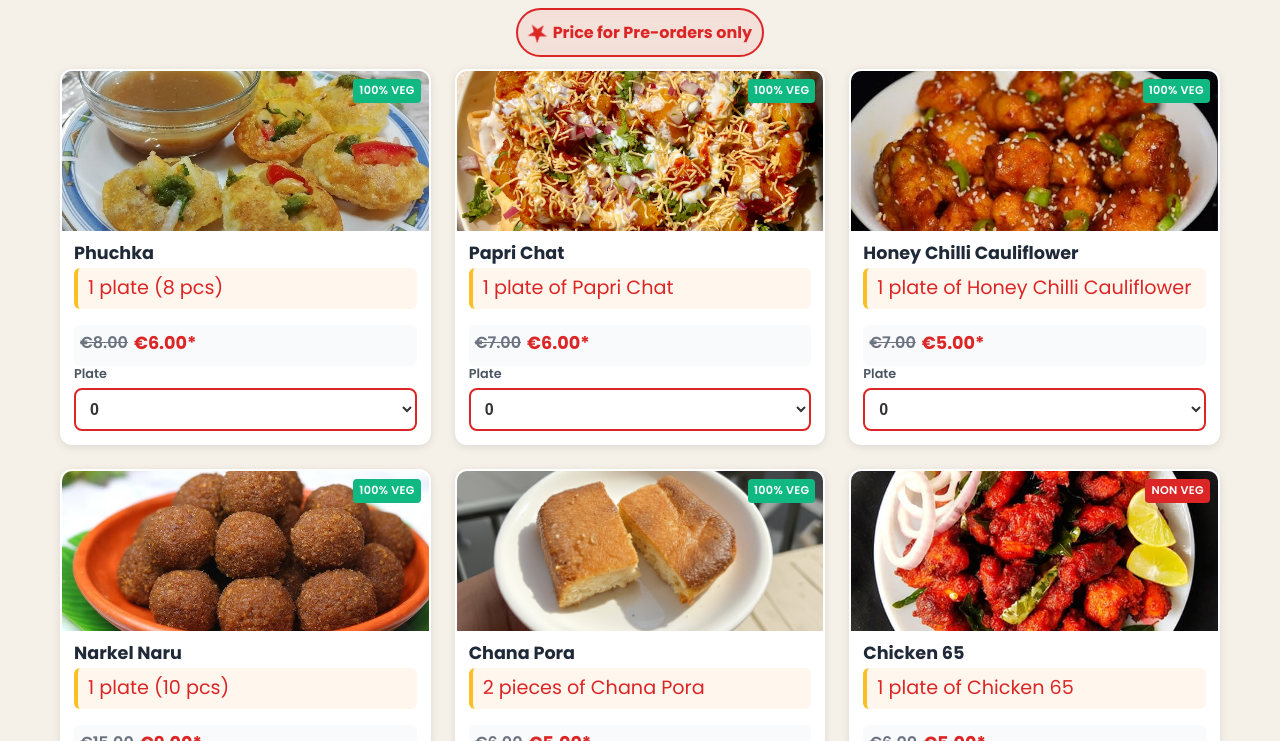
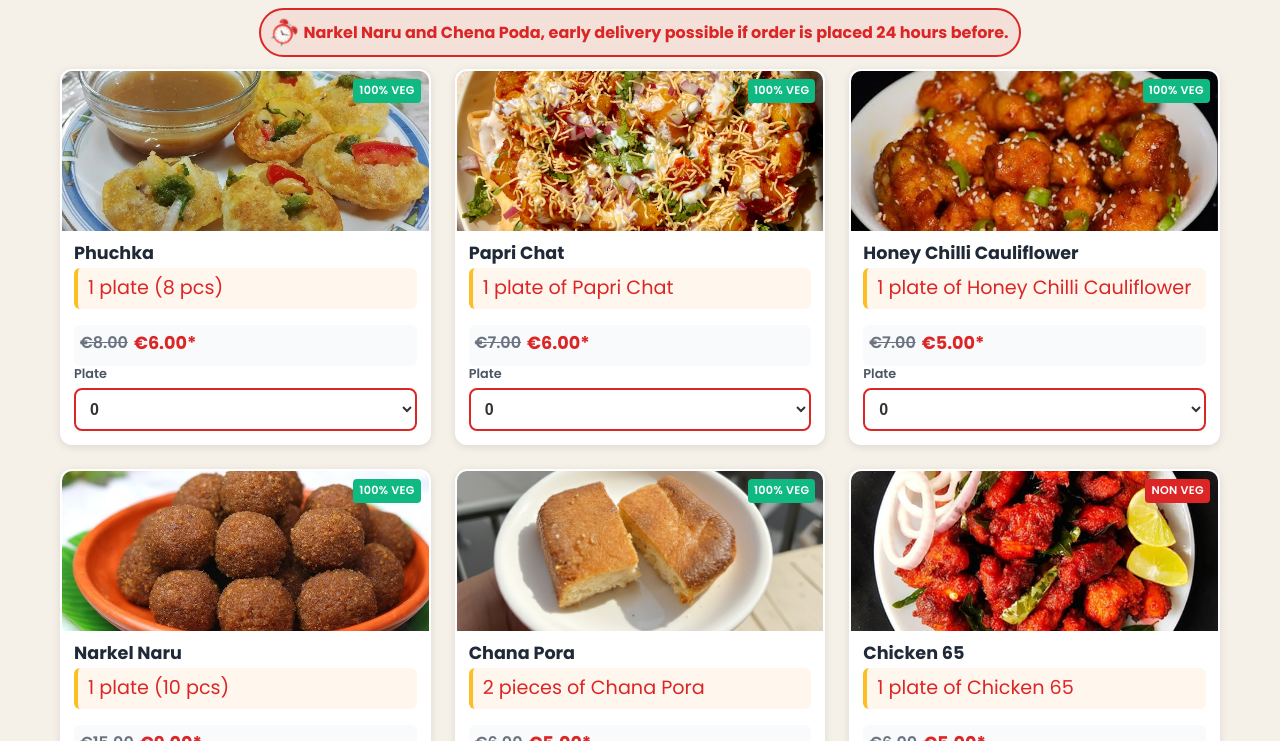
Before and after one commit to dillkhus/dillkhus.github.io, a plain HTML site: page index.html in a window 1280 px wide. Shown: the part 359-1100 px from the top of the page. Drawn offline with Linux system fonts and the light colour scheme.

Commit message:
simple change

```diff
--- a/index.html
+++ b/index.html
@@ -50,9 +50,13 @@
         <!-- Individual Food Items -->
         <section class="food-items">
             <h2>Menu Items</h2>
-            <div class="preorder-notice" role="note" aria-label="Pre-order price note">
+            <!-- <div class="preorder-notice" role="note" aria-label="Pre-order price note">
                 <span class="notice-icon">★</span>
                 <span class="notice-text">Price for Pre-orders only</span>
+            </div> -->
+            <div class="preorder-notice" role="note" aria-label="Early delivery note">
+                <span class="notice-icon">⏰</span>
+                <span class="notice-text">Narkel Naru and Chena Poda, early delivery possible if order is placed 24 hours before.</span>
             </div>
             <div class="items-grid">
                 <!-- Phuchka -->
--- a/styles.css
+++ b/styles.css
@@ -635,7 +635,8 @@ body {
     border-radius: 20px;
     border: 2px solid rgba(255, 107, 107, 0.3);
     backdrop-filter: blur(10px);
-    font-weight: 600;
+    font-weight: 100;
+    font-size: 1.8rem;
     color: #ff6b6b;
     transition: all 0.3s ease;
 }
```
